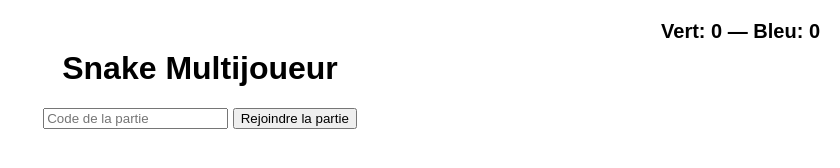
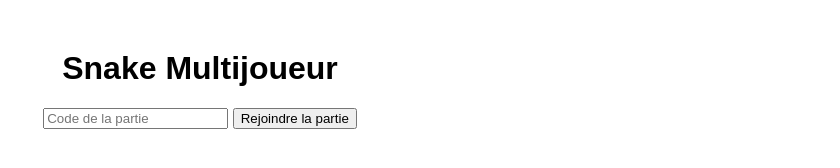
Before and after one commit to P4poule/docker-sae203, a website: page public/index.html in a window 1280 px wide. Shown: the whole page, without its empty margins (440-1280 px from the left). Drawn offline with nearby package versions, Linux system fonts and the light colour scheme; no server answers.

Commit message:
Update index.html

```diff
--- a/public/index.html
+++ b/public/index.html
@@ -18,18 +18,6 @@
     Recommencer
   </button>
 
-    <!-- Scoreboard -->
-    <div id="scoreboard" style="
-    position: absolute;
-    top: 20px;
-    right: 20px;
-    font-size: 20px;
-    font-weight: bold;
-">
-  Vert: <span id="scoreGreen">0</span> —
-  Bleu: <span id="scoreBlue">0</span>
-</div>
-
 
   <script src="/socket.io/socket.io.js"></script>
   <script src="snake.js"></script>
```
